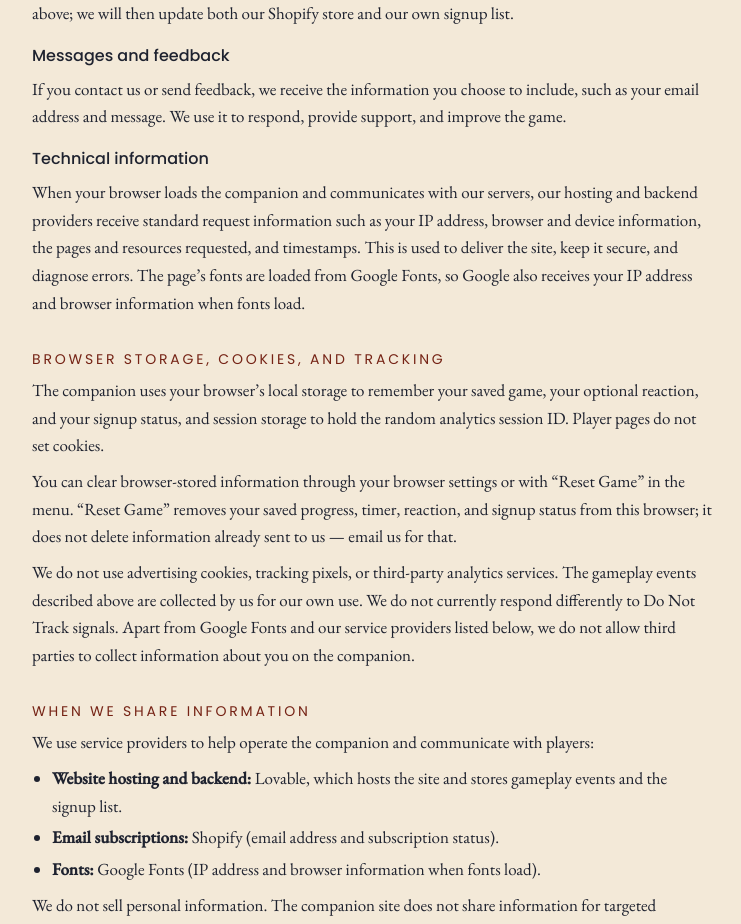
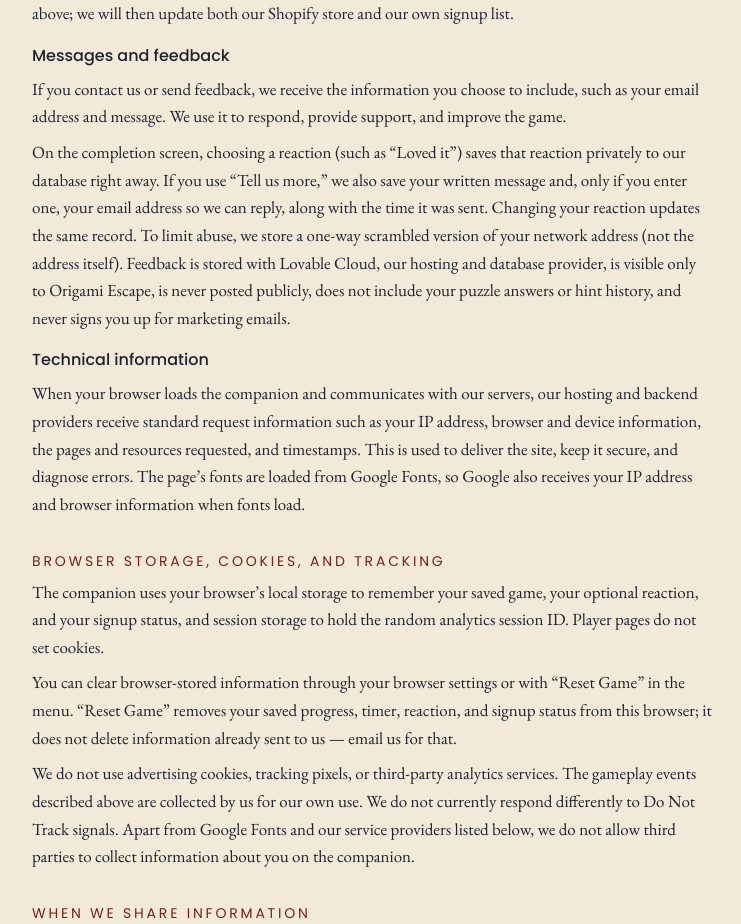
Before and after one commit to myraramdenbourg/emi, a React (Vite) app: page /privacy in a window 1280 px wide. Shown: the part 920-1844 px from the top of the page, without its empty margins (268-1009 px from the left). Built offline with nearby package versions, Linux system fonts and the light colour scheme.

Commit message:
Changes
Co-authored-by: myraramdenbourg <21096474+myraramdenbourg@users.noreply.github.com>

```diff
--- a/src/pages/Privacy.tsx
+++ b/src/pages/Privacy.tsx
@@ -70,6 +70,7 @@ const Privacy = () => {
 
         <H3>Messages and feedback</H3>
         <p>If you contact us or send feedback, we receive the information you choose to include, such as your email address and message. We use it to respond, provide support, and improve the game.</p>
+        <p>On the completion screen, choosing a reaction (such as “Loved it”) saves that reaction privately to our database right away. If you use “Tell us more,” we also save your written message and, only if you enter one, your email address so we can reply, along with the time it was sent. Changing your reaction updates the same record. To limit abuse, we store a one-way scrambled version of your network address (not the address itself). Feedback is stored with Lovable Cloud, our hosting and database provider, is visible only to Origami Escape, is never posted publicly, does not include your puzzle answers or hint history, and never signs you up for marketing emails.</p>
 
         <H3>Technical information</H3>
         <p>When your browser loads the companion and communicates with our servers, our hosting and backend providers receive standard request information such as your IP address, browser and device information, the pages and resources requested, and timestamps. This is used to deliver the site, keep it secure, and diagnose errors. The page’s fonts are loaded from Google Fonts, so Google also receives your IP address and browser information when fonts load.</p>
```
